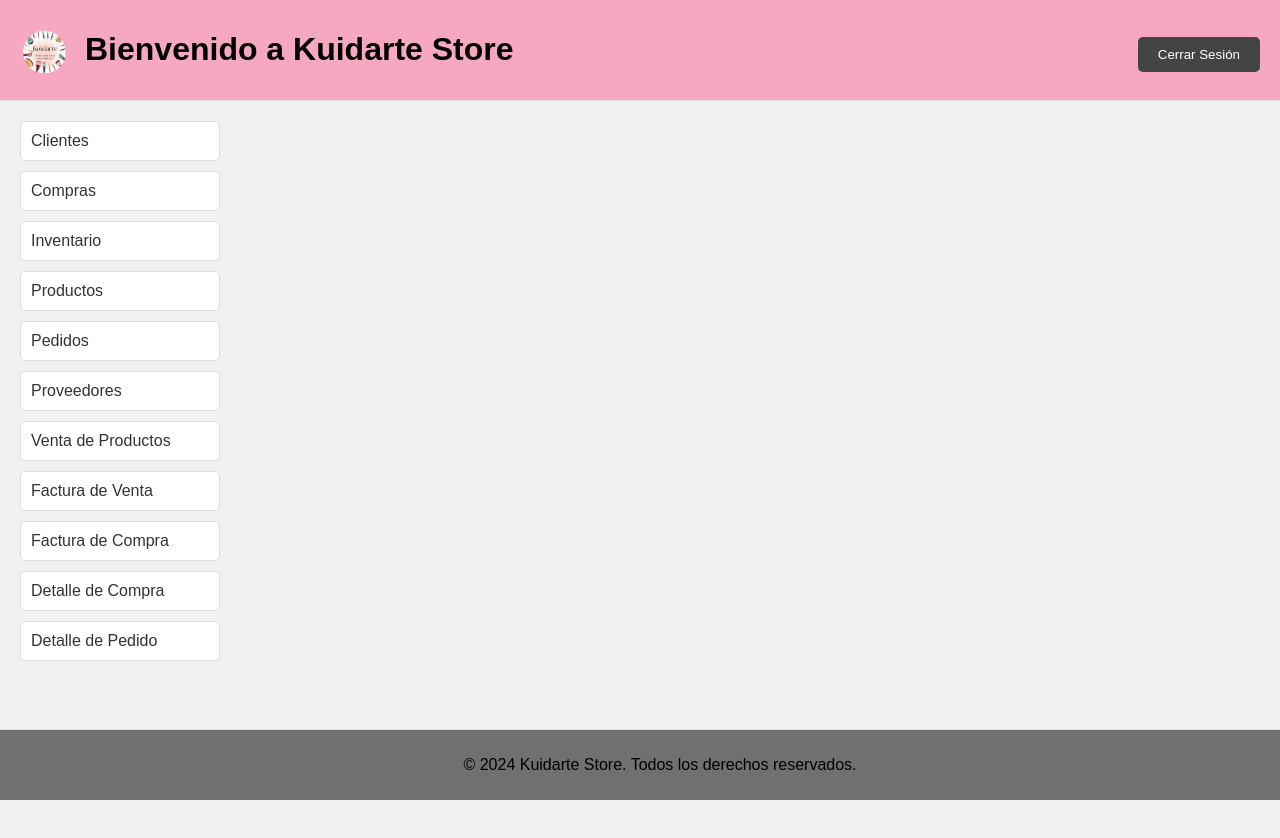
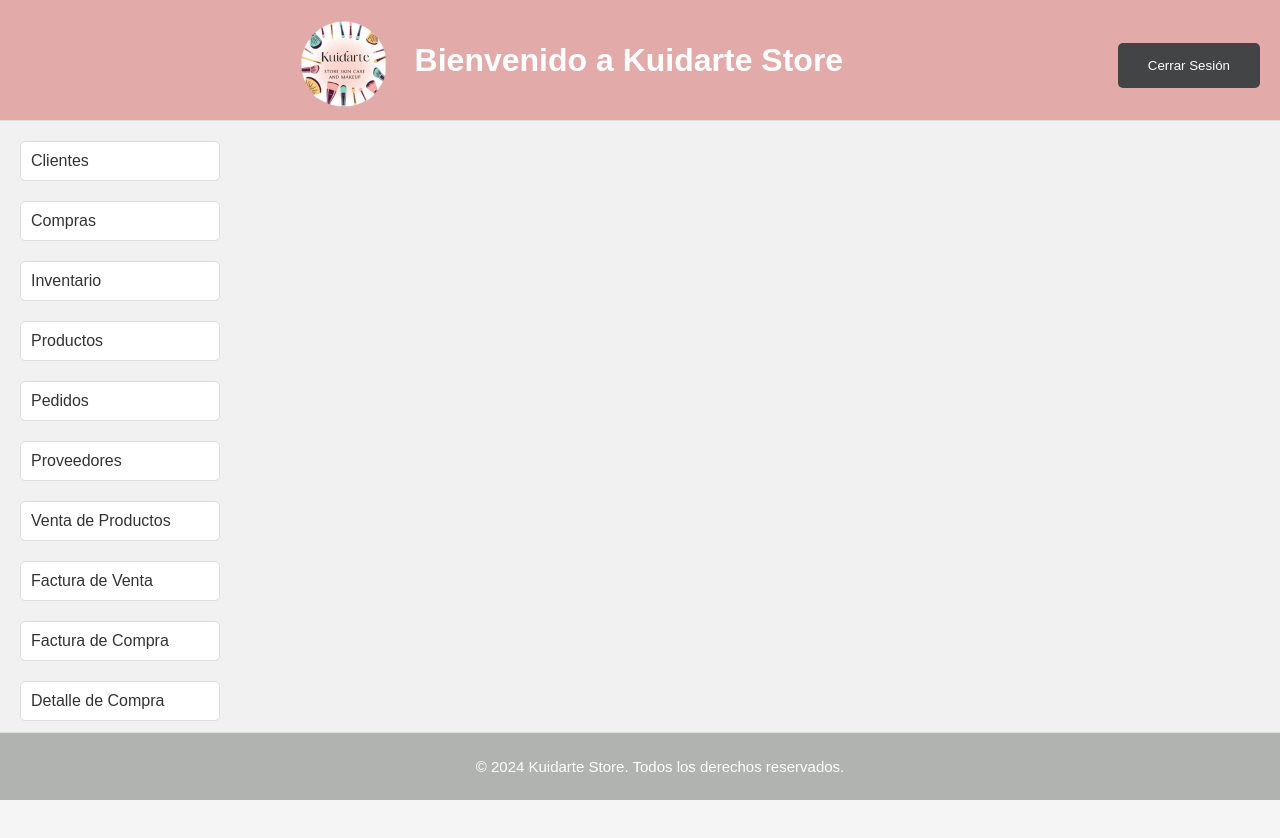
Before and after one commit to DanielGuatama/kuidarte_store, a website: page Public/main.html in a window 1280 px wide. After the commit the page ends 800 px from the top, so only its background shows below. Drawn offline with Linux system fonts and the light colour scheme.

Commit message:
colores prototipo figma

```diff
--- a/Public/css/styles.css
+++ b/Public/css/styles.css
@@ -11,7 +11,7 @@ body {
     font-family: Arial, sans-serif;
     margin: 0;
     padding: 0;
-    background-color: #f0f0f0;
+    background-color: #F5F5F5;
 }
 
 /* Estilos para el index.html (página de inicio de sesión) */
@@ -75,46 +75,51 @@ body.login-page {
 /* Estilos para main.html (página principal) */
 header {
     display: flex;
-    justify-content: space-between;
-    align-items: center;
-    padding: 1rem 2rem;
-    background-color: #f6a8c1;
-    border-bottom: 1px solid #ddd;
+    justify-content: space-between; /* Distribuye los elementos a lo largo del eje principal */
+    align-items: center; /* Alinea los elementos a lo largo del eje transversal */
+    padding: 1rem 2rem; /* Espaciado alrededor del contenido del header */
+    background-color: #e3aaaa; /* Color de fondo del header */
+    color: #fff; /* Color del texto en el header */
+    border-bottom: 1px solid #ddd; /* Borde inferior del header */
+    position: relative; /* Necesario para centrar los elementos dentro del header */
+}
+
+.logo {
+    height: 10rem; /* Altura del logo */
+    margin-right: 2rem; /* Espacio entre el logo y el texto */
 }
 
 .header-left {
-    display: flex;
-    align-items: center;
-}
-
-.logo {
-    height: 5rem;
-    margin-right: 15px;
+    display: flex; /* Usa flexbox para alinear los elementos internos */
+    align-items: center; /* Alinea verticalmente los elementos internos */
+    flex: 1; /* Permite que .header-left ocupe el espacio disponible */
+    justify-content: center; /* Centra horizontalmente los elementos internos */
 }
 
 .header-right {
-    display: flex;
-    align-items: center;
+    display: flex; /* Usa flexbox para alinear el botón de cerrar sesión */
+    align-items: center; /* Alinea verticalmente el botón */
 }
 
 #cerrarSesion {
-    padding: 1rem 2rem;
-    background-color: #434446;
-    color: white;
-    border: none;
-    border-radius: 5px;
-    cursor: pointer;
+    padding: 1.5rem 3rem; /* Espaciado interno del botón */
+    background-color: #434446; /* Color de fondo del botón */
+    color: white; /* Color del texto del botón */
+    border: none; /* Sin borde */
+    border-radius: 0.5rem; /* Bordes redondeados */
+    cursor: pointer; /* Cursor de puntero al pasar sobre el botón */
 }
 
 #cerrarSesion:hover {
-    background-color: #434446;
+    background-color: #333; /* Color de fondo más oscuro al pasar el cursor */
 }
+
 
 .main-container {
     display: flex;
     padding: 2rem;
     background-color: #f1f1f1;
-    height: calc(100vh - 10rem); /* Ajusta la altura restando header y footer */
+    height: 75vh ; /* Ajusta la altura header y footer */
     overflow-y: auto; /* Para permitir desplazamiento si el contenido es largo */
     justify-content: space-between; /* Añadir espacio entre las secciones */
 }
@@ -127,7 +132,7 @@ nav ul {
 }
 
 nav ul li {
-    margin-bottom: 1rem;
+    margin-bottom: 2rem;
 }
 
 nav ul li a {
@@ -177,8 +182,13 @@ section {
 
 /* Estilos para la sección Cliente Encontrado */
 #clienteEncontradoSection {
-    width: 70%; /* Ocupa la mitad del espacio disponible a la izquierda */
-    margin-right: 2rem; /* Añade espacio a la derecha de la sección */
+    display: flex;
+    align-items: center;
+    width: 40%; /* Ocupa el 40% del ancho disponible */
+    background-color: #DFE1DE; /* Color de fondo de la sección */
+    margin-right: 2rem; /* Espacio a la derecha de la sección */
+    text-align: center; /* Centra el texto dentro de la sección */
+    padding: 2rem; /* Opcional: agrega un poco de espaciado interno para mejorar el diseño */
 }
 
 #clienteEncontrado p {
@@ -256,7 +266,9 @@ button:hover {
 footer {
     padding: 1rem 2rem;
     text-align: center;
-    background-color: #716f6f;
+    background-color: #B1B3B1;
+    color: #ffffff;
+    font-size: 1.5rem;
     border-top: 1px solid #ddd;
     position: fixed;
     width: 100%;
```
